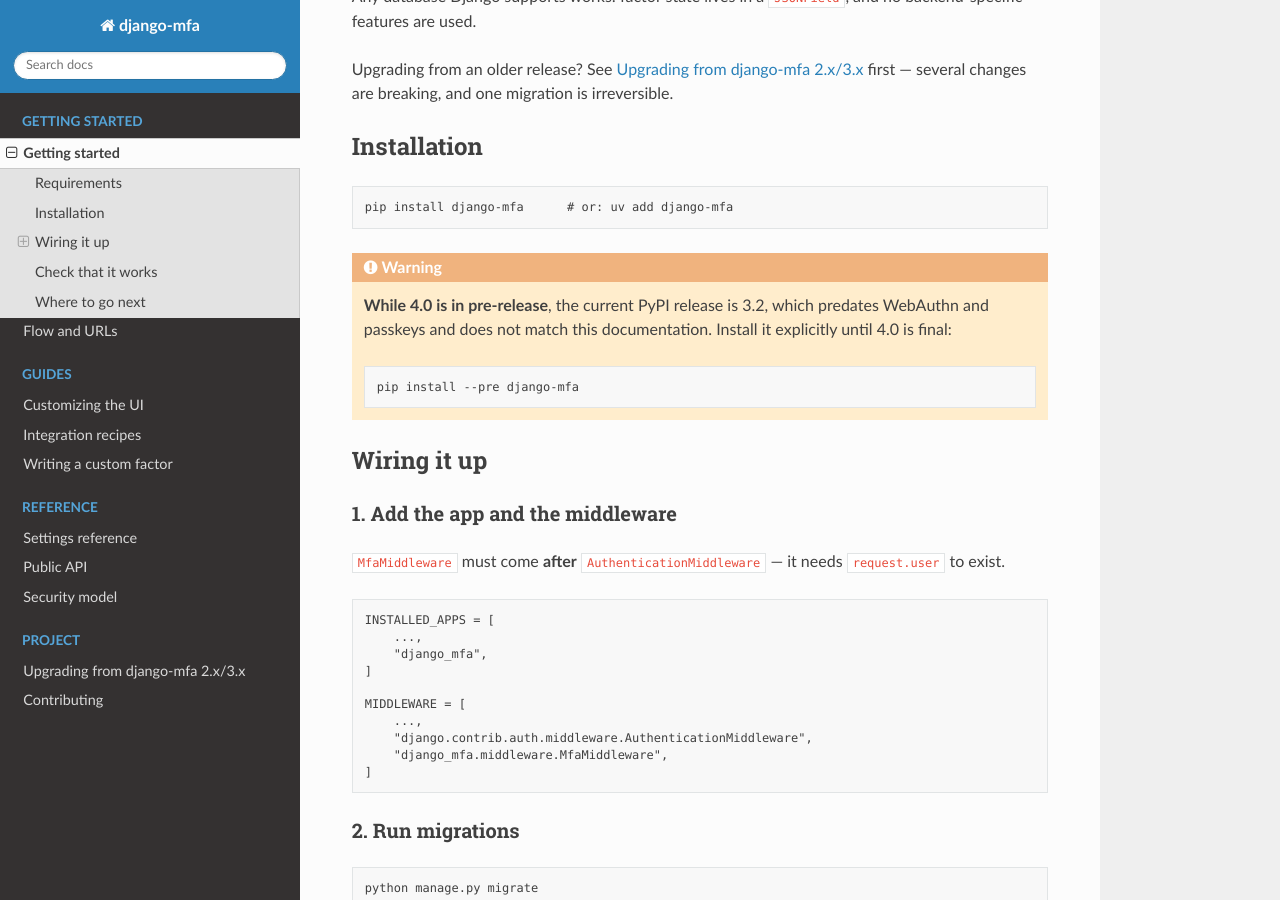
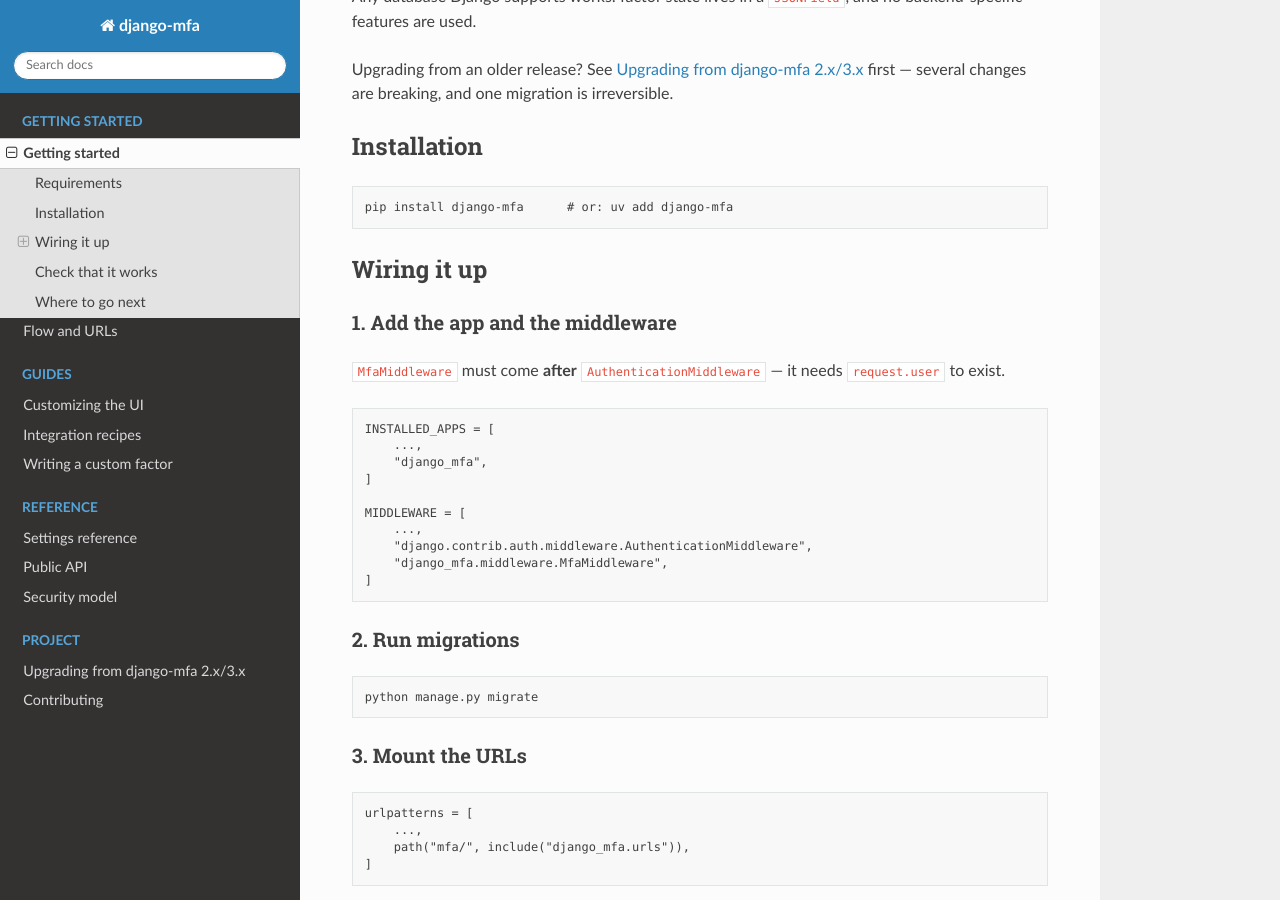
Before and after one commit to MicroPyramid/django-mfa, a Sphinx documentation site: the page built from docs/installation_setup.md, in a window 1280 px wide and 900 px high, scrolled down 339 px. Built offline with Sphinx 7.4.7 and the Read the Docs theme 3.1.0, drawn with Linux system fonts in a browser that asks for light colours.

Commit message:
Update version to 4.0.0 and revise upgrade notes in documentation

```diff
--- a/docs/installation_setup.md
+++ b/docs/installation_setup.md
@@ -16,14 +16,6 @@
 ## Installation
 
     pip install django-mfa      # or: uv add django-mfa
-
-:::{warning}
-**While 4.0 is in pre-release**, the current PyPI release is 3.2, which predates
-WebAuthn and passkeys and does not match this documentation. Install it explicitly
-until 4.0 is final:
-
-    pip install --pre django-mfa
-:::
 
 ## Wiring it up
 
--- a/pyproject.toml
+++ b/pyproject.toml
@@ -4,7 +4,7 @@
 
 [project]
 name = "django-mfa"
-version = "4.0.0a1"
+version = "4.0.0"
 description = "Second-factor authentication for Django: authenticator apps (TOTP), security keys and passkeys (WebAuthn), and recovery codes."
 readme = "README.md"
 requires-python = ">=3.10"
```
Also changed, not shown: README.md (+1 -4 lines), 1 other file.
